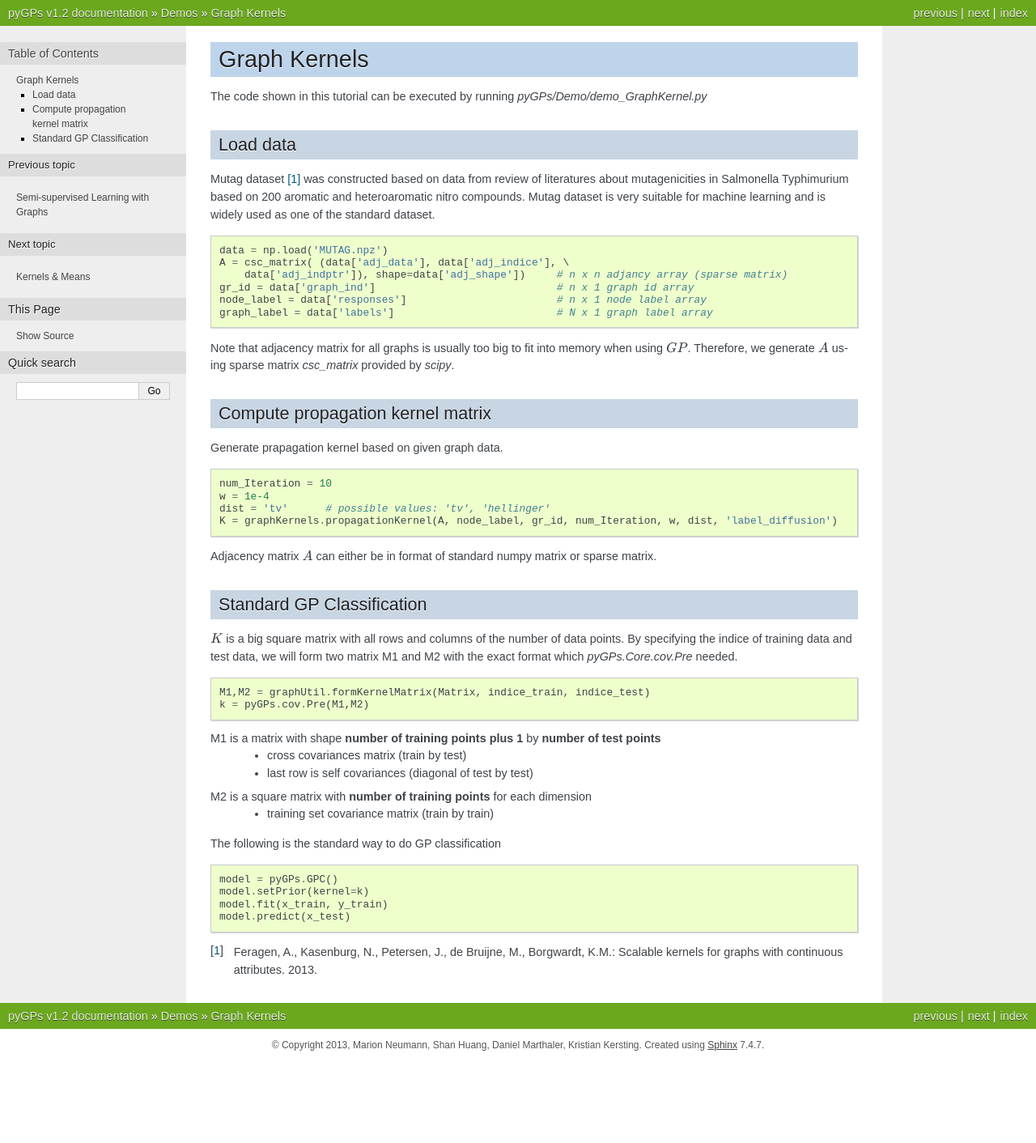
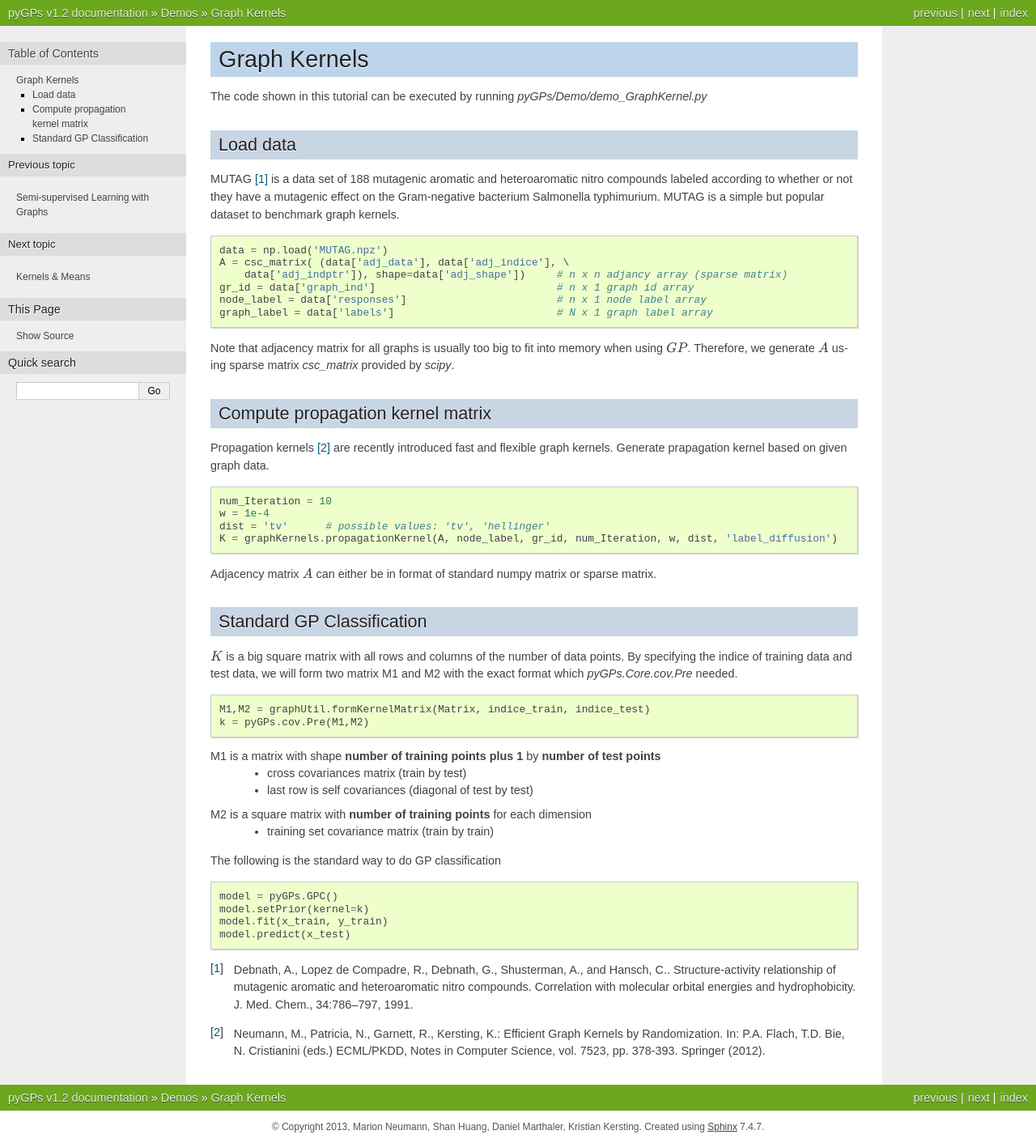
Before and after one commit to marionmari/pyGPs, a Sphinx documentation site: the page built from doc/source/GraphKernel.rst, in a window 1280 px wide. Shown: the whole page at 81% size. Built offline with Sphinx 7.4.7, drawn with Linux system fonts in a browser that asks for light colours; formulas are drawn with MathJax 3; before the commit the page ends 1311 px from its top, so only the background shows below that.

Commit message:
MUTAG citation changed

```diff
--- a/doc/source/GraphKernel.rst
+++ b/doc/source/GraphKernel.rst
@@ -4,10 +4,10 @@ The code shown in this tutorial can be executed by running *pyGPs/Demo/demo_Grap
 
 Load data
 --------------------
-Mutag dataset [1]_ was constructed based on data from review of literatures
-about mutagenicities in Salmonella Typhimurium based on 200 aromatic and
-heteroaromatic nitro compounds. Mutag dataset is very suitable for
-machine learning and is widely used as one of the standard dataset. ::
+MUTAG [1]_ is a data set of 188 mutagenic aromatic and heteroaromatic
+nitro compounds labeled according to whether or not they have a mutagenic effect on the
+Gram-negative bacterium Salmonella typhimurium. MUTAG is a simple but popular dataset
+to benchmark graph kernels. ::
 
     data = np.load('MUTAG.npz')
     A = csc_matrix( (data['adj_data'], data['adj_indice'], \
@@ -22,6 +22,7 @@ Therefore, we generate :math:`A` using sparse matrix *csc_matrix* provided by *s
 
 Compute propagation kernel matrix
 ----------------------------------------
+Propagation kernels [2]_ are recently introduced fast and flexible graph kernels.
 Generate prapagation kernel based on given graph data. ::
 
     num_Iteration = 10
@@ -65,4 +66,6 @@ The following is the standard way to do GP classification ::
 
 
 
-.. [1] Feragen, A., Kasenburg, N., Petersen, J., de Bruijne, M., Borgwardt, K.M.: Scalable kernels for graphs with continuous attributes. 2013.
+.. [1] Debnath, A., Lopez de Compadre, R., Debnath, G., Shusterman, A., and Hansch, C.. Structure-activity relationship of mutagenic aromatic and heteroaromatic nitro compounds. Correlation with molecular orbital energies and hydrophobicity. J. Med. Chem., 34:786–797, 1991.
+
+.. [2] Neumann, M., Patricia, N., Garnett, R., Kersting, K.: Efficient Graph Kernels by Randomization. In: P.A. Flach, T.D. Bie, N. Cristianini (eds.) ECML/PKDD, Notes in Computer Science, vol. 7523, pp. 378-393. Springer (2012).
```
